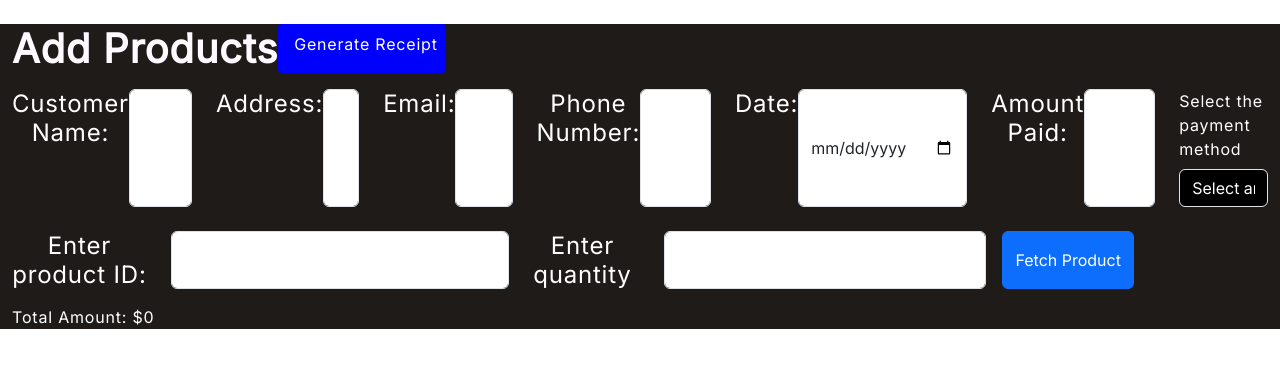
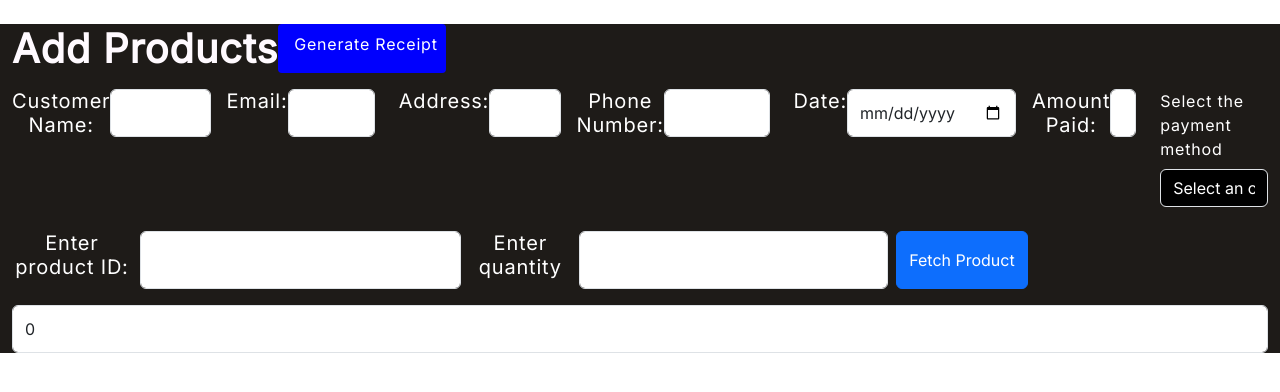
Before and after one commit to tobidechamp15/InvoiceXpress, a React (Create React App) app: page /rec-test in a window 1280 px wide. Shown: the top 392 px of the page. Built offline with nearby package versions, Linux system fonts and the light colour scheme; a web font is replaced by a local one.

Commit message:
dev changes

```diff
--- a/src/Components/CustomerInfo.jsx
+++ b/src/Components/CustomerInfo.jsx
@@ -7,6 +7,7 @@ const CustomerInfo = ({ onChange }) => {
     <div className="flex items-center justify-center w-full ">
       <div className="md:w-[75%] w-full">
         <div className="flex flex-col gap-4 items-start mt-3">
+          <div className="flex justify-between w-full gap-3 xsm:flex-col">
             <div className="flex w-full flex-col items-start">
               <label htmlFor="customerName" className="input-name">
                 Customer Name:
@@ -14,19 +15,8 @@ const CustomerInfo = ({ onChange }) => {
               <input
                 type="text"
                 id="customerName"
-              className="form-control"
+                className="form-control input-field"
                 onChange={(e) => onChange("customerName", e.target.value)}
-            />
-          </div>
-          <div className="flex w-full flex-col items-start">
-            <label htmlFor="address" className="input-name">
-              Address:
-            </label>
-            <input
-              type="text"
-              className="form-control"
-              id="address"
-              onChange={(e) => onChange("address", e.target.value)}
               />
             </div>
             <div className="flex w-full flex-col items-start">
@@ -35,9 +25,22 @@ const CustomerInfo = ({ onChange }) => {
               </label>
               <input
                 type="email"
-              className="form-control"
+                className="form-control input-field"
                 id="email"
                 onChange={(e) => onChange("email", e.target.value)}
+              />
+            </div>
+          </div>
+          <div className="flex justify-between w-full gap-3 xsm:flex-col">
+            <div className="flex w-full flex-col items-start">
+              <label htmlFor="address" className="input-name">
+                Address:
+              </label>
+              <input
+                type="text"
+                className="form-control input-field"
+                id="address"
+                onChange={(e) => onChange("address", e.target.value)}
               />
             </div>
             <div className="flex w-full flex-col items-start">
@@ -46,18 +49,21 @@ const CustomerInfo = ({ onChange }) => {
               </label>
               <input
                 type="number"
-              className="form-control"
+                className="form-control input-field"
                 id="phoneNumber"
                 onChange={(e) => onChange("phoneNumber", e.target.value)}
               />
             </div>
+          </div>
+
+          <div className="flex justify-between w-full gap-3 xsm:flex-col">
             <div className="flex w-full flex-col items-start">
               <label htmlFor="Date" className="input-name">
                 Date:
               </label>
               <input
                 type="date"
-              className="form-control"
+                className="form-control input-field"
                 id="date"
                 onChange={(e) => onChange("date", e.target.value)}
               />
@@ -68,10 +74,11 @@ const CustomerInfo = ({ onChange }) => {
               </label>
               <input
                 type="number"
-              className="form-control"
+                className="form-control input-field"
                 id="amountPaid"
                 onChange={(e) => onChange("amountPaid", e.target.value)}
               />
+            </div>
           </div>
           <div className="w-full">
             <label>Select the payment method</label>
--- a/src/Components/ReceiptTest.jsx
+++ b/src/Components/ReceiptTest.jsx
@@ -103,7 +103,7 @@ const ReceiptTest = () => {
       });
   };
   return (
-    <div className="text-white container-fluid h-screen my-4 ">
+    <div className="text-white container-fluid min-h-screen my-4 ">
       <div className="justify-between items-center flex md:mx-[24px]">
         <span className="nav-title">Add Products</span>
         <span
@@ -121,31 +121,31 @@ const ReceiptTest = () => {
       <div className="flex flex-col w-full justify-center items-center mt-4">
         <form
           onSubmit={handleSubmit}
-          className=" flex flex-col gap-3 xsm:w-full md:w-3/5 mt-16 items-center justify-center"
+          className=" flex gap-2 xsm:flex-col xsm:w-full md:w-[75%]  items-center justify-center"
         >
-          <div className=" flex-col flex gap-4 items-start w-full">
+          <div className=" flex-col flex gap-2 items-start w-full">
             <span className="input-name">Enter product ID:</span>
             <input
               type="number"
-              className="form-control input-text"
+              className="form-control input-text  md:w-[196px]"
               name="id"
               value={productInput.id}
               onChange={handleInputChange}
               required
             />
           </div>
-          <div className=" flex-col flex gap-4 items-start w-full">
+          <div className=" flex-col flex gap-2 items-start w-full">
             <span className="input-name">Enter quantity</span>
             <input
               type="number"
-              className="form-control input-text"
+              className="form-control input-text md:w-[196px]"
               name="quantity"
               value={productInput.quantity}
               onChange={handleInputChange}
               required
             />
           </div>
-          <button type="submit" className="btn btn-primary">
+          <button type="submit" className="btn btn-primary md:w-[96px]">
             Fetch Product
           </button>
         </form>
@@ -158,7 +158,10 @@ const ReceiptTest = () => {
           </li>
         ))}
       </ul>
-      <div>Total Amount: ${calculateTotalAmount()}</div>
+      <input
+        className="input-field form-control my-3 md:w-[196px]"
+        value={calculateTotalAmount()}
+      />
     </div>
   );
 };
--- a/src/index.css
+++ b/src/index.css
@@ -113,10 +113,14 @@ body {
 .input-name {
   color: var(--white, #fff);
   text-align: center;
-  font-size: 24px;
+  font-size: 20px;
   font-style: normal;
-  font-weight: 500;
+  font-weight: 400;
+  margin-bottom: 10px;
   line-height: normal;
+}
+.input-field {
+  height: 48px;
 }
 
 .action-btn {
```
Lines whose indentation alone changed are shown as unchanged.
